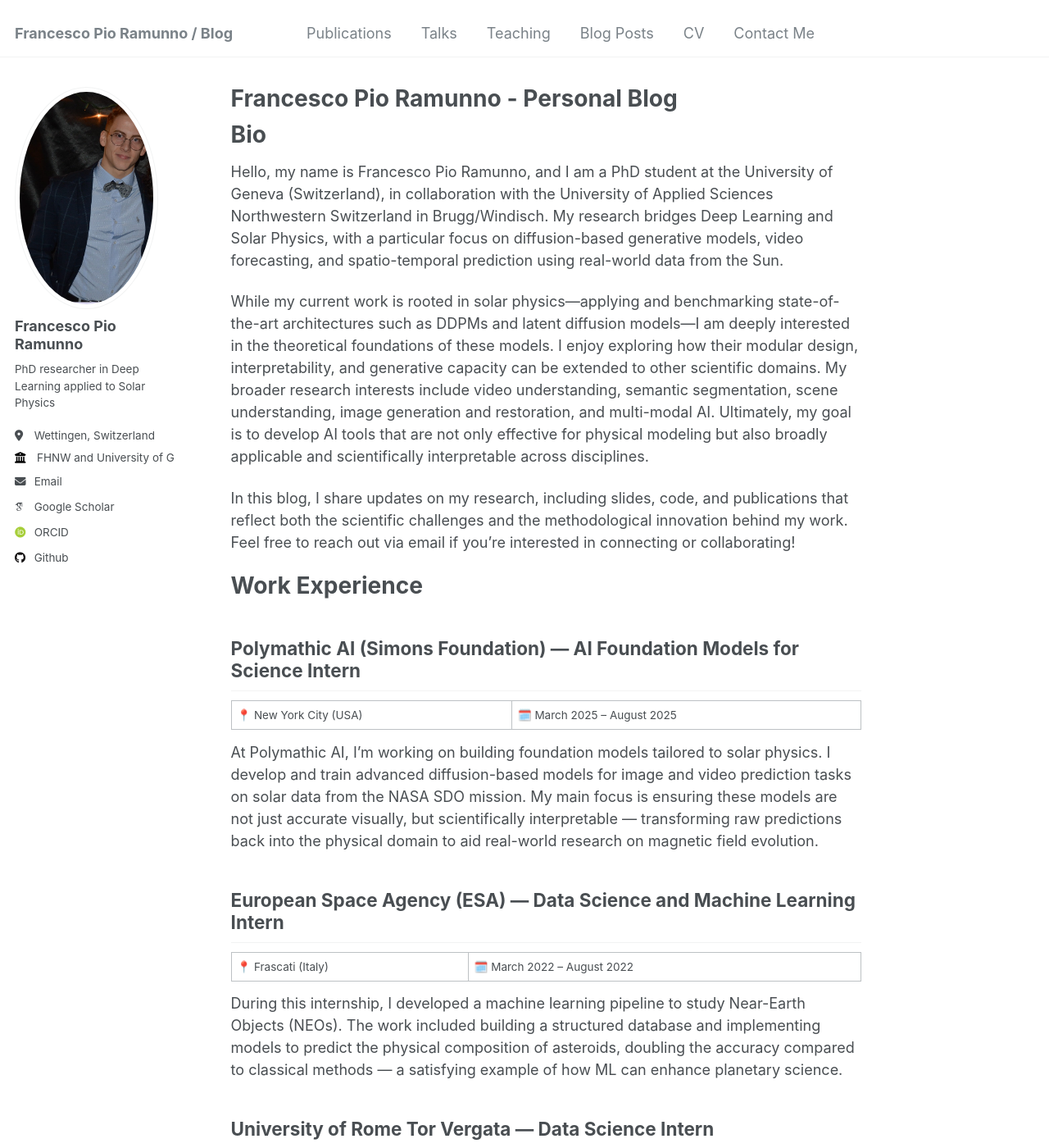
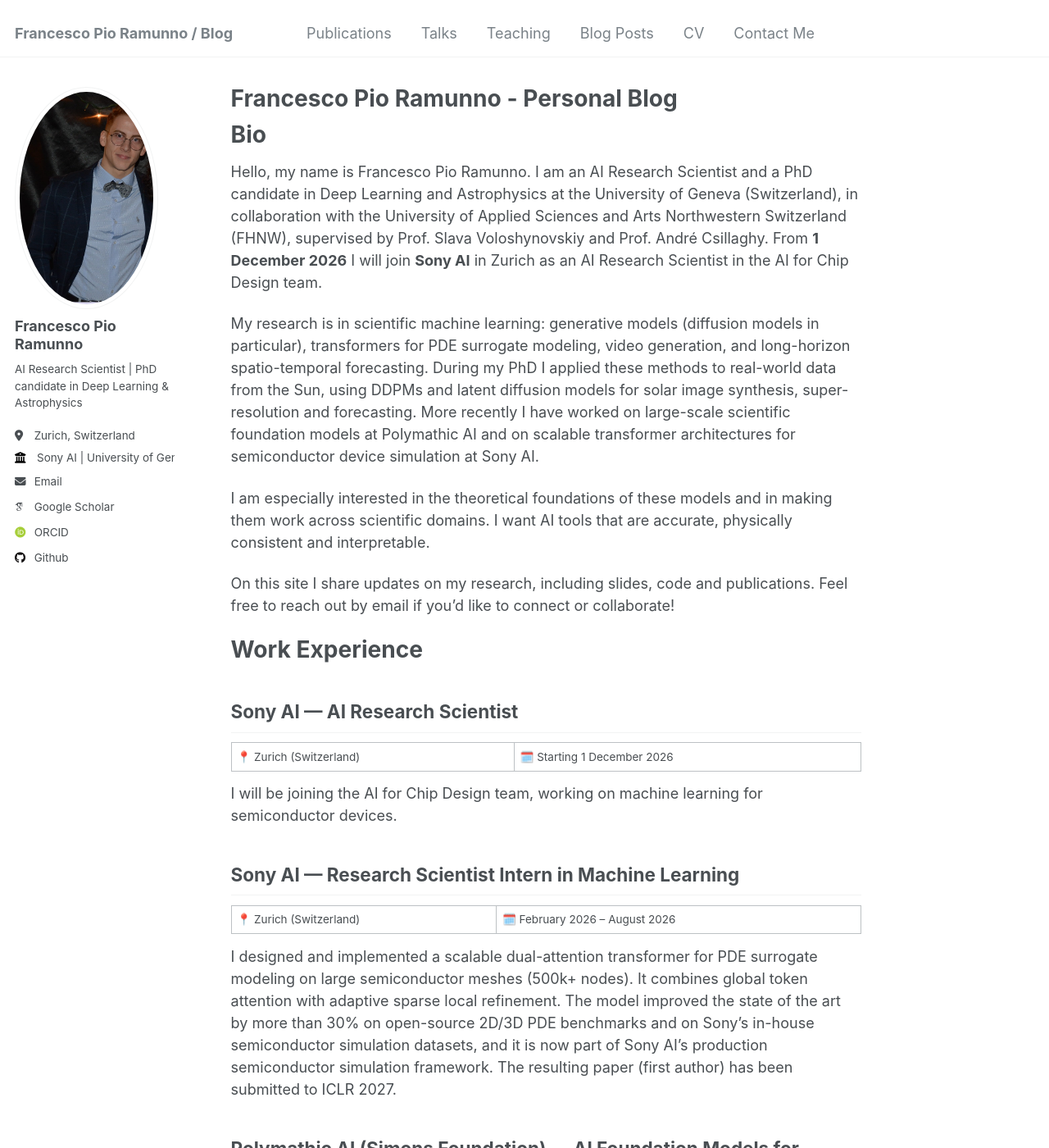
Before and after one commit to fpramunno/fpramunno.github.io, a Jekyll site: the page built from _pages/about.md, in a window 1280 px wide and 1400 px high. Shown: the whole window at 82% size. Built offline with Jekyll 4.4.1, drawn with Linux system fonts in a browser that asks for light colours; some web fonts are replaced; some of the changed text lies outside the part shown.

Commit message:
Update CV, bio and publications

```diff
--- a/_config.yml
+++ b/_config.yml
@@ -24,9 +24,9 @@ author:
   avatar           : "profile.png"
   name             : "Francesco Pio Ramunno"
   pronouns         : # example: "she/her"
-  bio              : "PhD researcher in Deep Learning applied to Solar Physics"
-  location         : "Wettingen, Switzerland"
-  employer         : "FHNW and University of Geneva"
+  bio              : "AI Research Scientist | PhD candidate in Deep Learning & Astrophysics"
+  location         : "Zurich, Switzerland"
+  employer         : "Sony AI | University of Geneva & FHNW"
   uri              : # URL
   email            : "frarampio@gmail.com"
 
--- a/_pages/about.md
+++ b/_pages/about.md
@@ -9,32 +9,64 @@ redirect_from:
 
 Bio
 ======
-Hello, my name is Francesco Pio Ramunno, and I am a PhD student at the University of Geneva (Switzerland), in collaboration with the University of Applied Sciences Northwestern Switzerland in Brugg/Windisch. My research bridges Deep Learning and Solar Physics, with a particular focus on diffusion-based generative models, video forecasting, and spatio-temporal prediction using real-world data from the Sun.
+Hello, my name is Francesco Pio Ramunno. I am an AI Research Scientist and a PhD candidate in Deep Learning and Astrophysics at the University of Geneva (Switzerland), in collaboration with the University of Applied Sciences and Arts Northwestern Switzerland (FHNW), supervised by Prof. Slava Voloshynovskiy and Prof. André Csillaghy. From **1 December 2026** I will join **Sony AI** in Zurich as an AI Research Scientist in the AI for Chip Design team.
 
-While my current work is rooted in solar physics—applying and benchmarking state-of-the-art architectures such as DDPMs and latent diffusion models—I am deeply interested in the theoretical foundations of these models. I enjoy exploring how their modular design, interpretability, and generative capacity can be extended to other scientific domains. My broader research interests include video understanding, semantic segmentation, scene understanding, image generation and restoration, and multi-modal AI. Ultimately, my goal is to develop AI tools that are not only effective for physical modeling but also broadly applicable and scientifically interpretable across disciplines.
+My research is in scientific machine learning: generative models (diffusion models in particular), transformers for PDE surrogate modeling, video generation, and long-horizon spatio-temporal forecasting. During my PhD I applied these methods to real-world data from the Sun, using DDPMs and latent diffusion models for solar image synthesis, super-resolution and forecasting. More recently I have worked on large-scale scientific foundation models at Polymathic AI and on scalable transformer architectures for semiconductor device simulation at Sony AI.
 
-In this blog, I share updates on my research, including slides, code, and publications that reflect both the scientific challenges and the methodological innovation behind my work. Feel free to reach out via email if you’re interested in connecting or collaborating!
+I am especially interested in the theoretical foundations of these models and in making them work across scientific domains. I want AI tools that are accurate, physically consistent and interpretable.
+
+On this site I share updates on my research, including slides, code and publications. Feel free to reach out by email if you'd like to connect or collaborate!
 
 Work Experience
 ======
+
+Sony AI — AI Research Scientist
+------
+
+📍 Zurich (Switzerland) | 🗓️ Starting 1 December 2026
+
+I will be joining the AI for Chip Design team, working on machine learning for semiconductor devices.
+
+Sony AI — Research Scientist Intern in Machine Learning
+------
+
+📍 Zurich (Switzerland) | 🗓️ February 2026 – August 2026
+
+I designed and implemented a scalable dual-attention transformer for PDE surrogate modeling on large semiconductor meshes (500k+ nodes). It combines global token attention with adaptive sparse local refinement. The model improved the state of the art by more than 30% on open-source 2D/3D PDE benchmarks and on Sony's in-house semiconductor simulation datasets, and it is now part of Sony AI's production semiconductor simulation framework. The resulting paper (first author) has been submitted to ICLR 2027.
 
 Polymathic AI (Simons Foundation) — AI Foundation Models for Science Intern
 ------
 
 📍 New York City (USA) | 🗓️ March 2025 – August 2025
 
-At Polymathic AI, I'm working on building foundation models tailored to solar physics. I develop and train advanced diffusion-based models for image and video prediction tasks on solar data from the NASA SDO mission. My main focus is ensuring these models are not just accurate visually, but scientifically interpretable — transforming raw predictions back into the physical domain to aid real-world research on magnetic field evolution.
+Supervised by Rudy Morel and David Fouhey. I built and scaled data pipelines for a 100+ TB multimodal spatio-temporal NASA solar dataset, synchronizing 14 modalities through temporal alignment, spatial reprojection and preprocessing. I designed diffusion-based video models for long-horizon scientific forecasting that reduce exposure bias and are more temporally stable than autoregressive baselines; this work was published at **NeurIPS 2025 (Main Track)**. I also scaled high-resolution multi-channel diffusion models to distributed training on up to 32 NVIDIA H200 GPUs.
 
 European Space Agency (ESA) — Data Science and Machine Learning Intern
 ------
 
 📍 Frascati (Italy) | 🗓️ March 2022 – August 2022
 
-During this internship, I developed a machine learning pipeline to study Near-Earth Objects (NEOs). The work included building a structured database and implementing models to predict the physical composition of asteroids, doubling the accuracy compared to classical methods — a satisfying example of how ML can enhance planetary science.
+Supervised by Marco Micheli and Juan-Luis Cano. I built end-to-end production pipelines that combine the orbital, physical and chemical properties of near-Earth objects from heterogeneous databases. I trained and benchmarked ML models (XGBoost, Random Forests) that predict asteroid composition with half the RMSE of classical regression baselines. The reproducible workflows and documentation were delivered to the ESA Near-Earth Object Coordination Centre (NEOCC).
 
 University of Rome Tor Vergata — Data Science Intern
 ------
 
 📍 Rome (Italy) | 🗓️ March 2021 – August 2021
 
-I performed morphological analyses on X-ray data from the XMM-Newton telescope, using wavelet filtering techniques. This allowed for a >30% improvement in parameter measurement accuracy, highlighting the role of data preprocessing in astrophysical studies.
+I performed morphological analyses on X-ray data from the XMM-Newton telescope using wavelet filtering techniques, which improved parameter measurement accuracy by more than 30%.
+
+Education
+======
+
+- **PhD in Deep Learning and Astrophysics** (2022 – 2026) — University of Geneva & FHNW, Switzerland. Supervisors: Prof. Slava Voloshynovskiy, Prof. André Csillaghy.
+- **MSc in Astrophysics and Space Science** (2020 – 2022) — University of Rome Tor Vergata, Italy. 110/110 with honours. Supervisors: Dario Del Moro, Juan-Luis Cano, Marco Micheli.
+- **BSc in Mathematics** (2017 – 2020) — Università degli Studi della Basilicata, Potenza, Italy. 110/110 with honours. Thesis advisor: Prof. Ermenegildo Caccese.
+
+Skills
+======
+
+- **Research areas:** Scientific Machine Learning, Generative Modeling, Diffusion Models, Transformers, PDE Surrogates, Graph Neural Networks, Computer Vision, Video Generation, Uncertainty Quantification
+- **ML frameworks:** PyTorch, JAX, Scikit-learn, Hugging Face, WandB
+- **Engineering:** Distributed Training, HPC, SLURM, Linux, Docker, Git, Large-scale Data Pipelines
+- **Programming:** Python, MATLAB, IDL, Bash
+- **Languages:** Italian (native), English (C2), German (A1)
```
Also changed, not shown: _pages/cv.md (+3 -1 lines), _publications/2009-10-01-paper-title-number-1.md (+1 -2 lines), _publications/electric_potential_2026.md (added, +12 -0 lines), _publications/mag2mag_paper.md (+1 -1 lines), _publications/neurips2025.md (added, +12 -0 lines), _publications/sr_mdihmi.md (+1 -1 lines), 1 other file.
